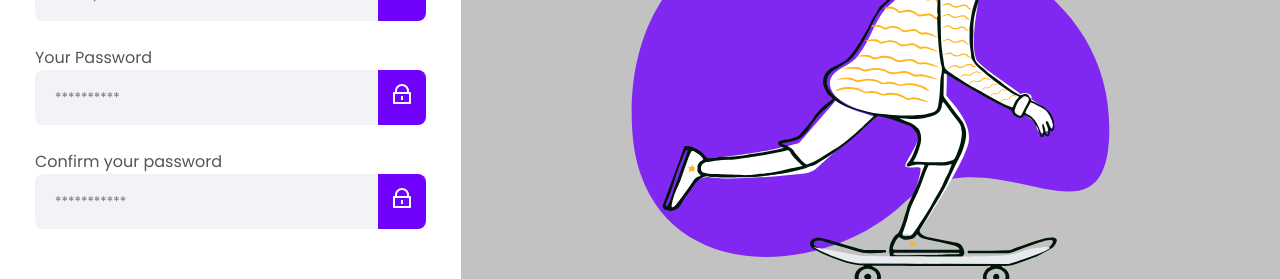
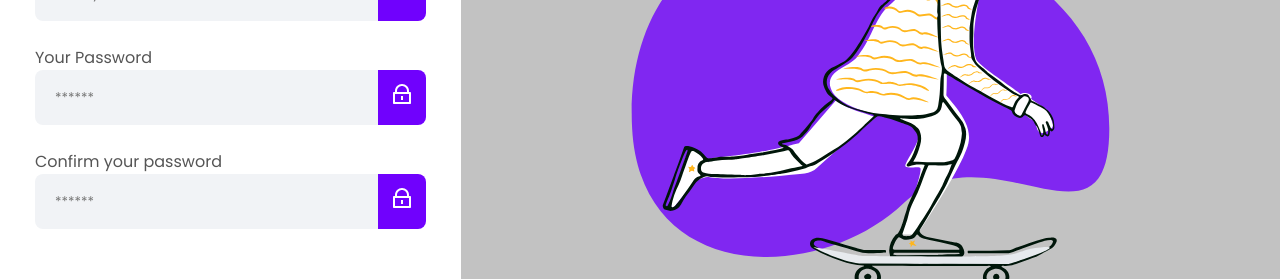
Before and after one commit to Victor-Hugo-A/AngProject, an Angular app: page /signup in a window 1280 px wide. Shown: the part 334-613 px from the top of the page. Built offline with nearby package versions, Linux system fonts and the light colour scheme.

Commit message:
attlogin

```diff
--- a/src/app/pages/login/login.html
+++ b/src/app/pages/login/login.html
@@ -24,7 +24,7 @@
             inputName="password"
             type="password"
             label="Your Password"
-            placeholder="**********"
+            placeholder="******"
             required
         >
             <img src="/assets/password.svg" alt="Email Icon" />
--- a/src/app/pages/signup/signup.html
+++ b/src/app/pages/signup/signup.html
@@ -36,7 +36,7 @@
             inputName="password"
             type="password"
             label="Your Password"
-            placeholder="**********"
+            placeholder="******"
             required
         >
             <img src="/assets/password.svg" alt="Email Icon" />
@@ -46,7 +46,7 @@
             formControlName="password"
             inputName="passwordConfirm"
             type="password"
-            placeholder="***********"
+            placeholder="******"
             label="Confirm your password"
             required
         >
```
